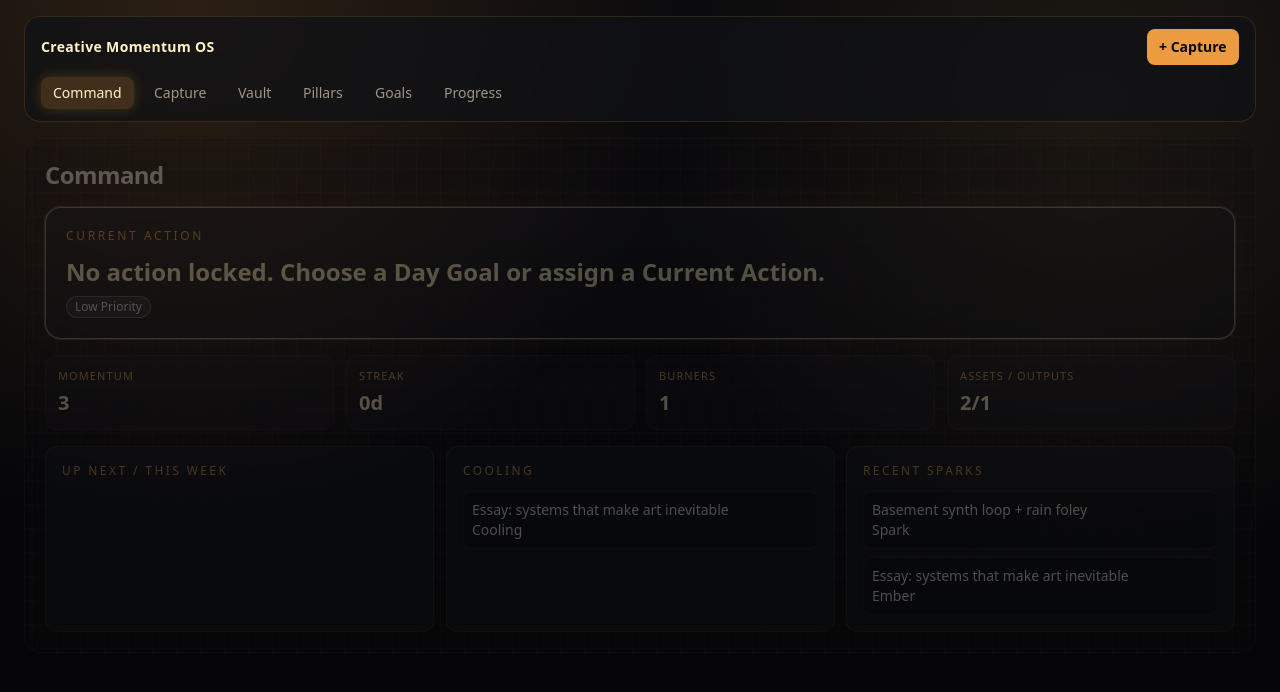
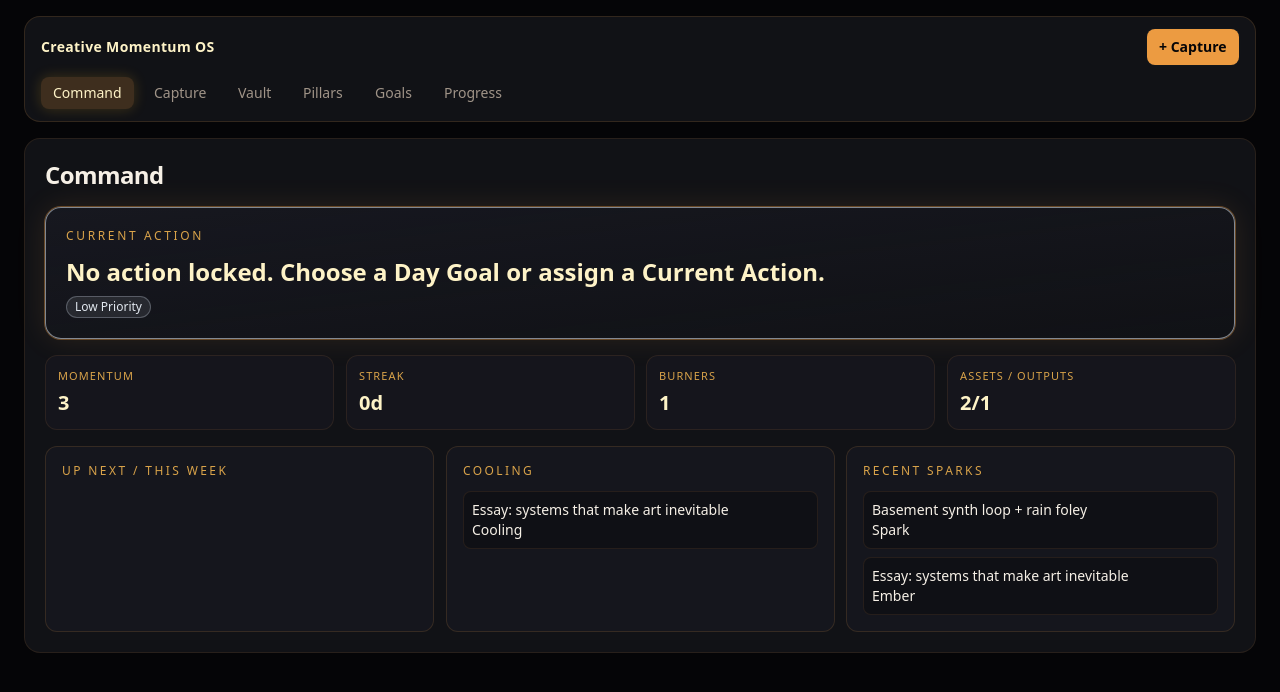
Before and after one commit to chongcena/renaissance, a Next.js app: page / in a window 1280 px wide. Shown: the top 692 px of the page. Built offline with nearby package versions, Linux system fonts and the light colour scheme.

Commit message:
Restore full UI opacity by removing ambient haze layers

```diff
--- a/app/globals.css
+++ b/app/globals.css
@@ -4,17 +4,6 @@
 
 :root {
   color-scheme: dark;
-}
-
-@keyframes os-drift {
-  0% { transform: translate3d(-2%, -1%, 0) scale(1); }
-  50% { transform: translate3d(2%, 1.5%, 0) scale(1.03); }
-  100% { transform: translate3d(-2%, -1%, 0) scale(1); }
-}
-
-@keyframes grid-breathe {
-  0%, 100% { opacity: 0.2; background-position: 0 0, 0 0; }
-  50% { opacity: 0.35; background-position: 10px 8px, 10px 8px; }
 }
 
 @keyframes soft-pulse {
@@ -54,20 +43,6 @@ body {
   background-image: radial-gradient(circle at 15% 0%, rgba(242, 159, 67, 0.15) 0%, transparent 38%), radial-gradient(circle at 85% 15%, rgba(217, 163, 74, 0.1) 0%, transparent 35%), linear-gradient(180deg, #09090c 0%, #050507 100%);
 }
 
-.os-ambient-bg {
-  background: radial-gradient(circle at 18% 24%, rgba(96, 165, 250, 0.15), transparent 42%),
-    radial-gradient(circle at 72% 16%, rgba(168, 85, 247, 0.14), transparent 38%),
-    radial-gradient(circle at 68% 74%, rgba(34, 211, 238, 0.1), transparent 36%),
-    radial-gradient(circle at 26% 78%, rgba(251, 191, 36, 0.08), transparent 34%);
-  animation: os-drift 24s ease-in-out infinite;
-}
-
-
-.grid-matrix {
-  background-image: linear-gradient(rgba(242, 159, 67, 0.08) 1px, transparent 1px), linear-gradient(90deg, rgba(242, 159, 67, 0.08) 1px, transparent 1px);
-  background-size: 24px 24px;
-  animation: grid-breathe 18s ease-in-out infinite;
-}
 
 .os-selectable {
   transition: transform 180ms ease-out, box-shadow 200ms ease-out, border-color 180ms ease-out;
--- a/components/Layout.tsx
+++ b/components/Layout.tsx
@@ -16,9 +16,9 @@ export default function Layout({ children }: { children: React.ReactNode }) {
   const pathname = usePathname();
 
   return (
-    <div className="relative mx-auto min-h-screen w-full max-w-7xl overflow-x-hidden px-4 py-4 sm:px-6">
-      <div className="relative z-10">
-      <header className="mb-4 rounded-2xl border border-neon/15 bg-panel/75 px-4 py-3 backdrop-blur">
+    <div className="min-h-screen bg-bg text-text">
+      <div className="relative z-10 mx-auto w-full max-w-7xl px-4 py-4 sm:px-6">
+        <header className="mb-4 rounded-2xl border border-neon/15 bg-panel px-4 py-3">
           <div className="flex flex-wrap items-center justify-between gap-3">
             <p className="text-sm font-semibold tracking-wide text-amber-100">Creative Momentum OS</p>
             <Link href="/add-spark" className="os-selectable os-active-pulse rounded-lg bg-neon px-3 py-2 text-sm font-semibold text-bg">+ Capture</Link>
@@ -38,7 +38,7 @@ export default function Layout({ children }: { children: React.ReactNode }) {
             })}
           </nav>
         </header>
-      <main className="grid-matrix rounded-2xl border border-neon/10 bg-panel/55 p-5 backdrop-blur">{children}</main>
+        <main className="rounded-2xl border border-neon/10 bg-panel p-5">{children}</main>
       </div>
     </div>
   );
```
Lines whose indentation alone changed are shown as unchanged.
